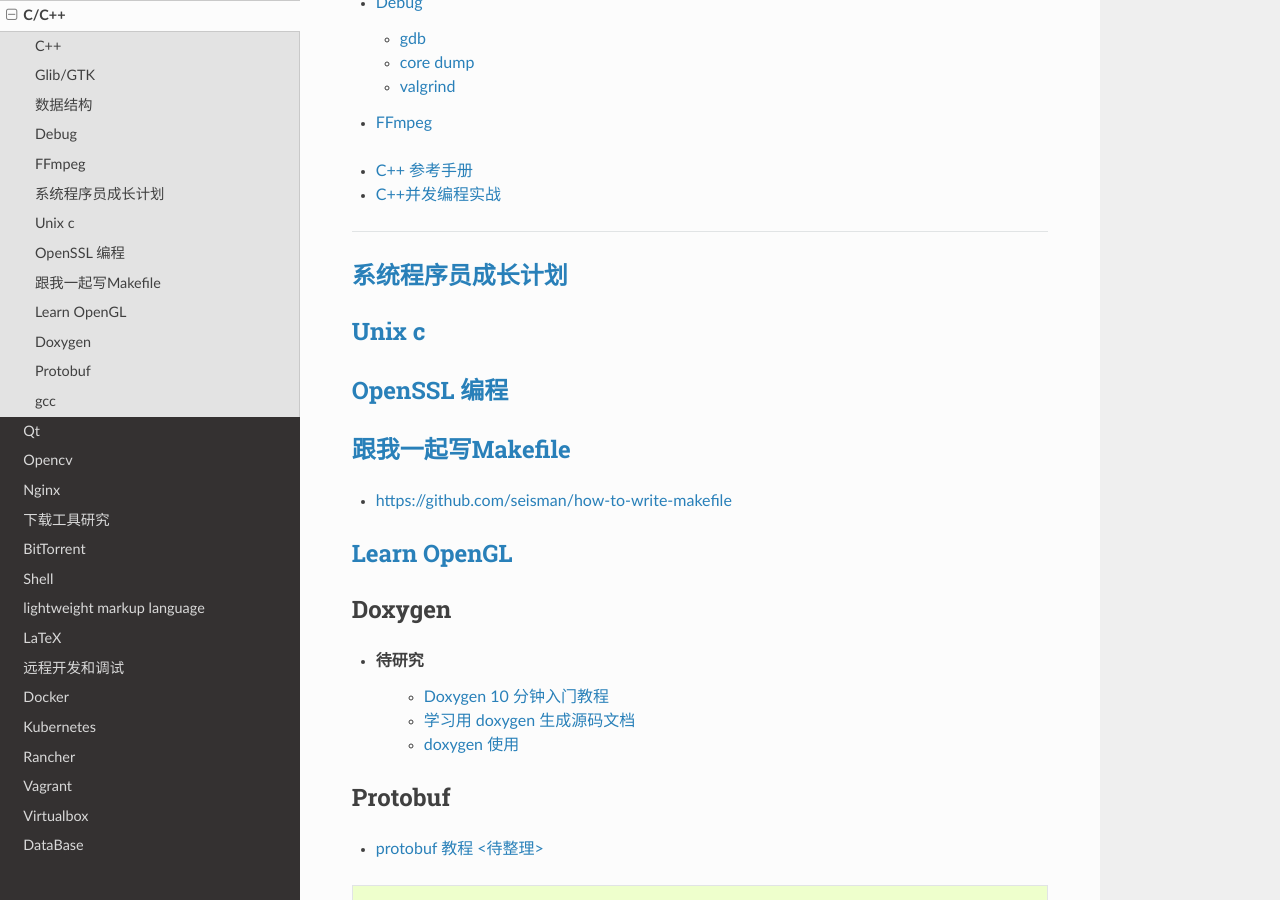
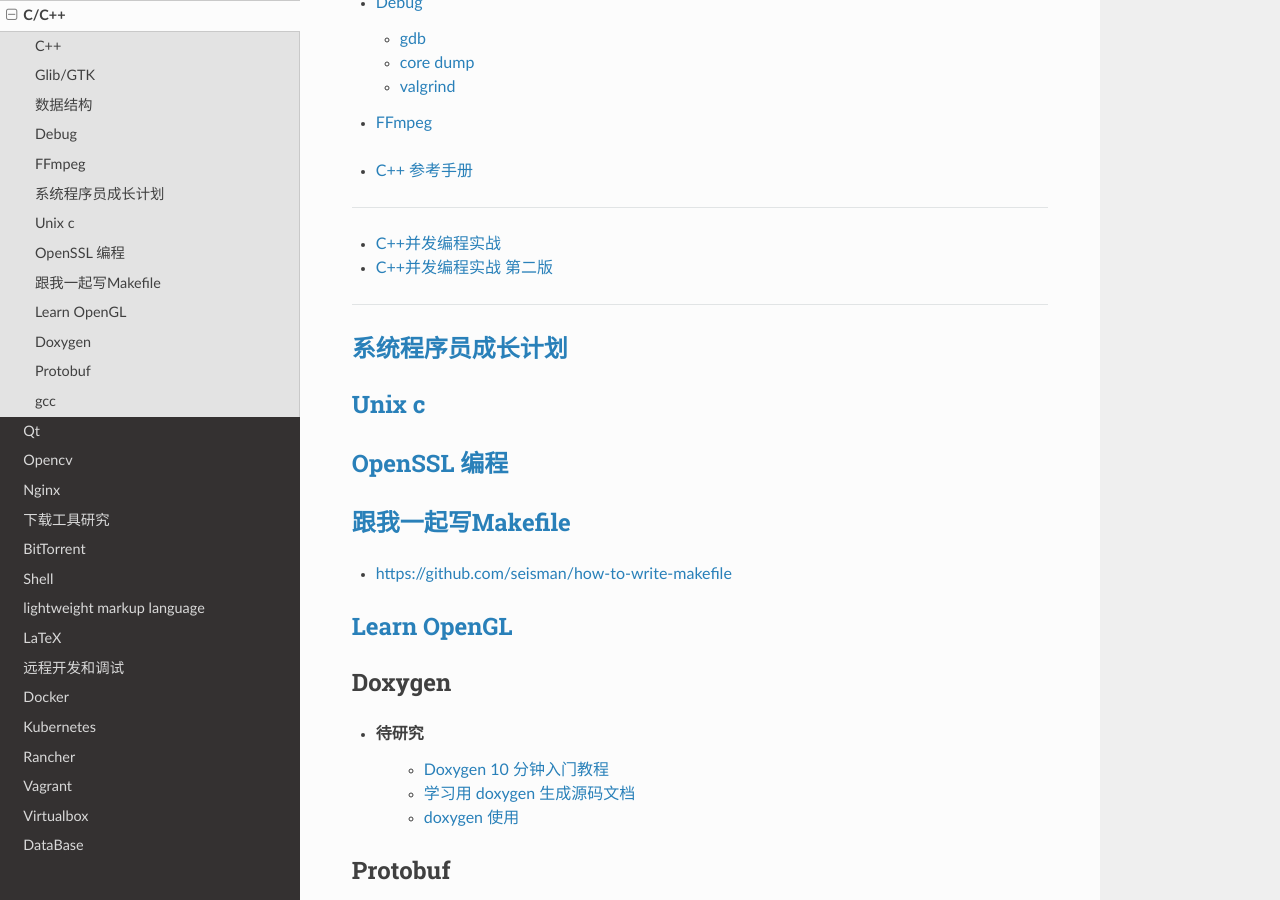
Before and after one commit to my-rds-store/my_space, a Sphinx documentation site: the page built from source/cpp/index.rst, in a window 1280 px wide and 900 px high, scrolled down 438 px. Built offline with Sphinx 7.4.7 and the Read the Docs theme 2.0.0, drawn with Linux system fonts in a browser that asks for light colours.

Commit message:
update ...

```diff
--- a/source/cpp/index.rst
+++ b/source/cpp/index.rst
@@ -14,7 +14,12 @@
    ffmpeg
 
 * `C++ 参考手册  <https://zh.cppreference.com/w/%E9%A6%96%E9%A1%B5>`_
+
+-----------
+
 * `C++并发编程实战 <https://nj.gitbooks.io/c/content/>`_
+* `C++并发编程实战 第二版 <https://chenxiaowei.gitbook.io/c-concurrency-in-action-second-edition-2019/>`_
+
 
 ------------
 
```
